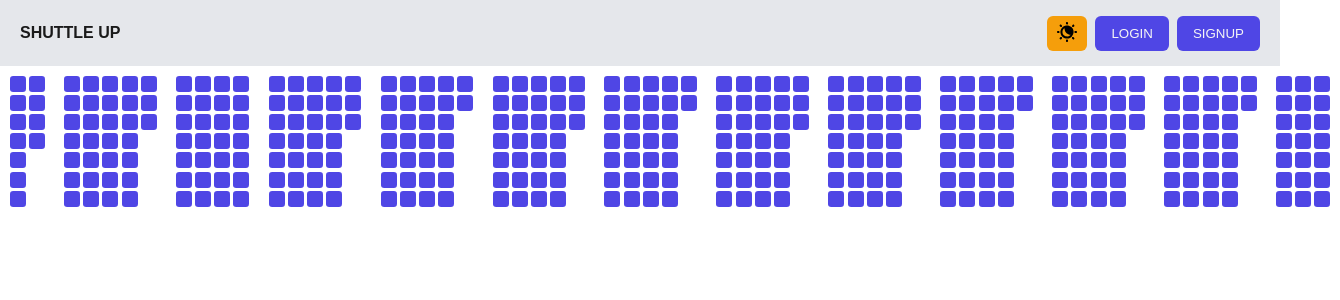
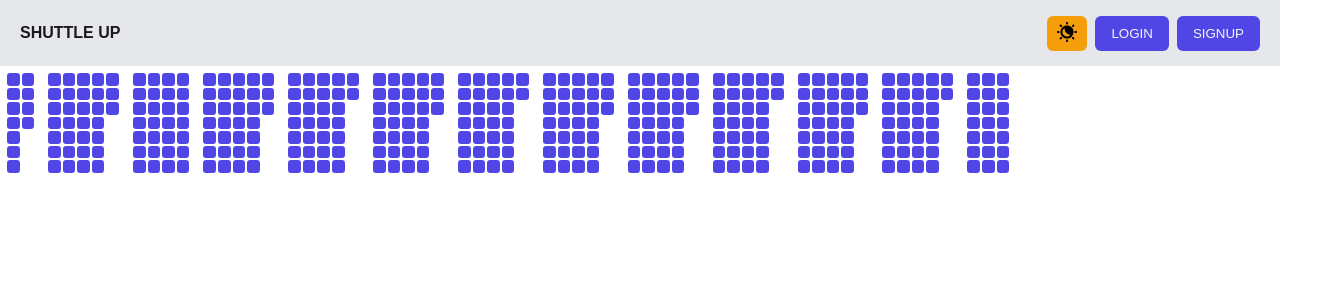
Before and after one commit to pearl174/shuttle-up-frontend, a React (Vite) app: page /profile/1/heatmap in a window 1280 px wide. Shown: the top 300 px of the page, 1340 px wide, since content can reach past the window. Built offline with nearby package versions, Linux system fonts and the light colour scheme.

Commit message:
Finish formatting for heatmap. (AKA wrestling with css). We're calling this heatmap v1. Cause if the gap is there and aspect ratio is 1, I get uneven gaps, if I remove aspect ratio, I get rectangles. Hence v1. Leetcode seems to do weekly ones. Worth checking out!

```diff
--- a/src/pages/Profile/HeatMap.css
+++ b/src/pages/Profile/HeatMap.css
@@ -1,18 +1,24 @@
 .heatmap-container {
     display: flex;
+    width: 100%;
+    height: 100px;
 }
 
 .heatmap-month {
-    flex: 1;
+    /* flex: 1; */
     display: grid;
     grid-auto-flow: column;
-    grid-template-rows: repeat(7, 1.2em);
-    padding: 0.5em;
+    height: 100%;
+    grid-template-rows: repeat(7, 1fr);
+    grid-auto-rows: 1fr;
+    gap: 2px;
+    background-color: var(--bg);
+    padding: clamp(3px, 1vw, 7px);
 }
 
 .heatmap-day {
     aspect-ratio: 1;
+    width: 100%;
     background-color: var(--primary);
-    margin: 0.1em;
     border-radius: 0.2em;
 }
```
